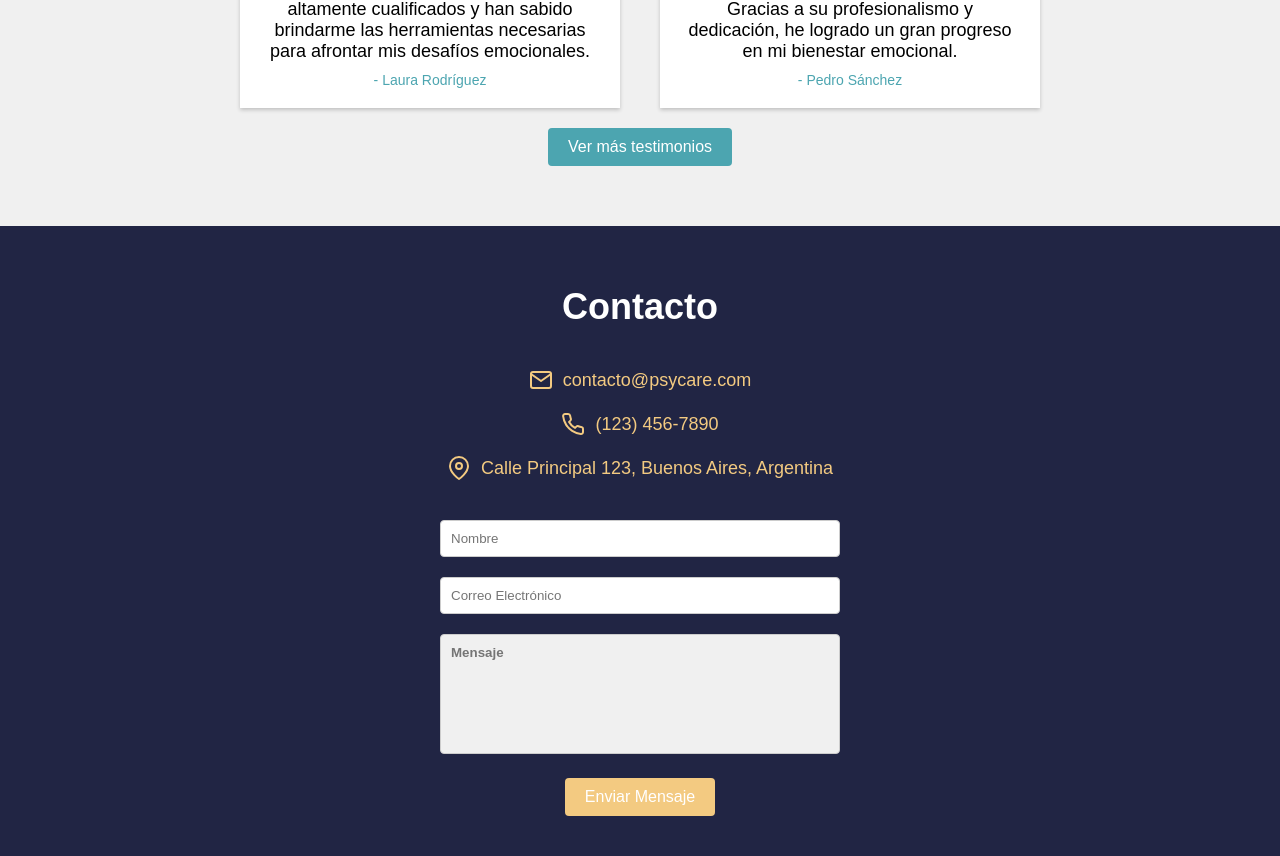
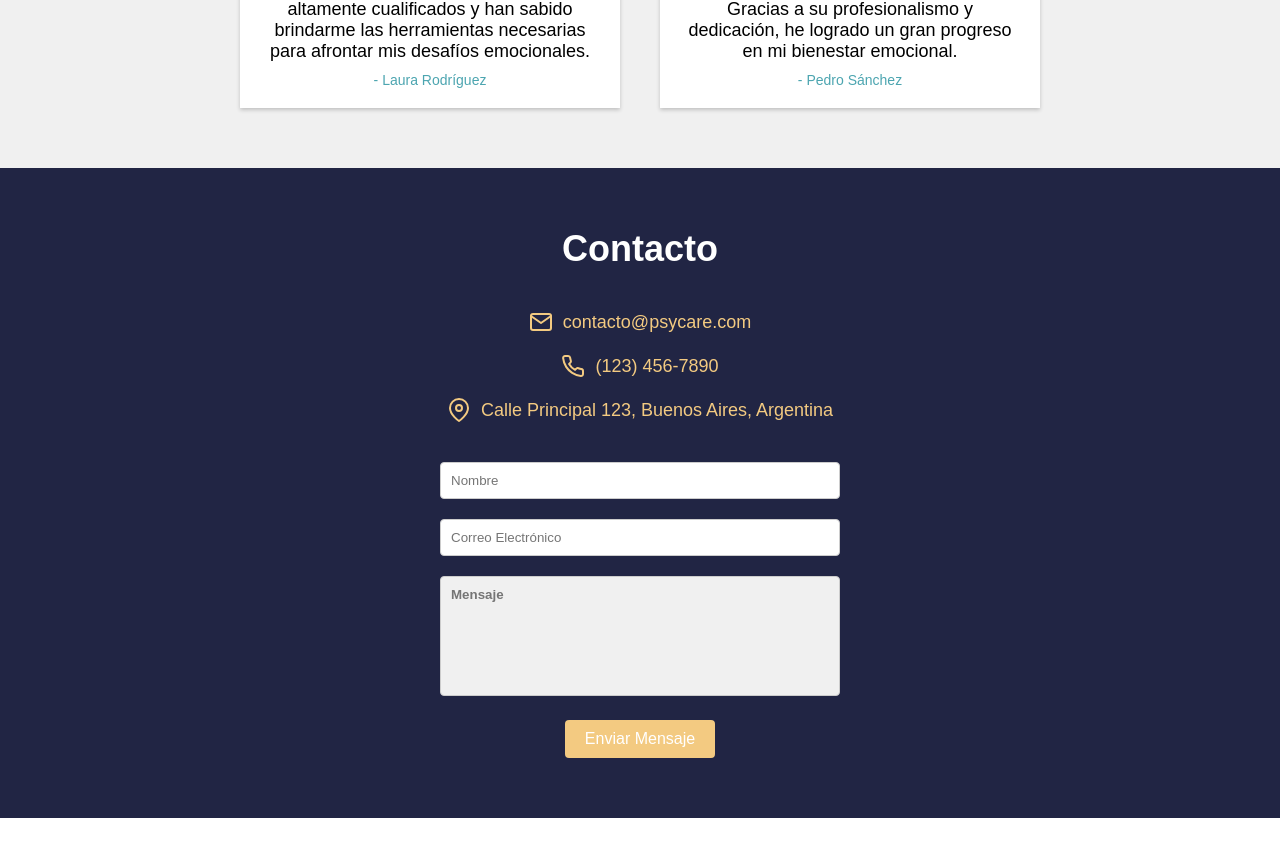
Before and after one commit to gszcode/psycare, a React (Vite) app: page / in a window 1280 px wide. Shown: the part 3384-4240 px from the top of the page. After the commit the page ends 4202 px from the top, so only its background shows below. Built offline with nearby package versions, Linux system fonts and the light colour scheme.

Commit message:
boton de ver mas testimonios comentado

```diff
--- a/src/components/Testimonials/TestimonialSection.jsx
+++ b/src/components/Testimonials/TestimonialSection.jsx
@@ -66,7 +66,7 @@ const TestimonialSection = () => {
             <p className={styles.clientName}>- Pedro Sánchez</p>
           </div>
         </div>
-        <button className={styles.viewMoreButton}>Ver más testimonios</button>
+        {/* <button className={styles.viewMoreButton}>Ver más testimonios</button> */}
       </div>
     </section>
   )
```
